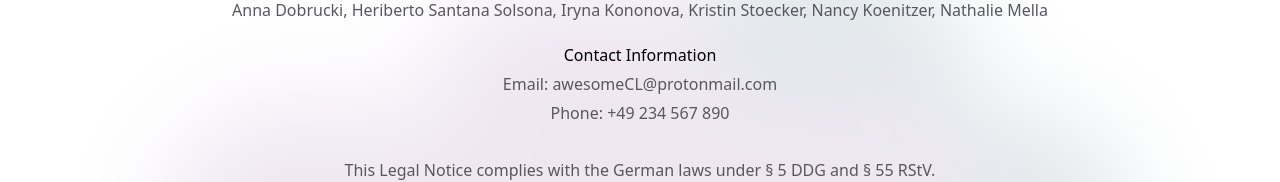
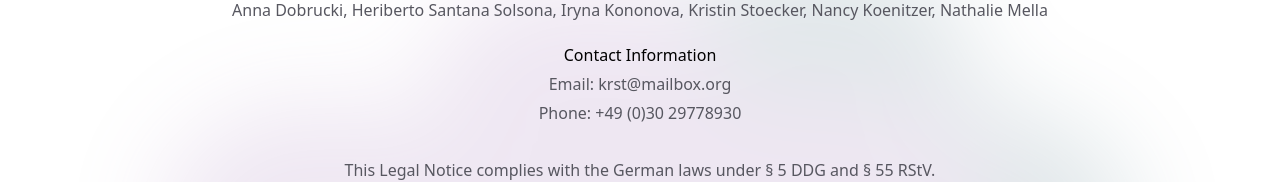
Before and after one commit to andobrucki/awesome-cl, a React (Vite) app: page /legalnotice in a window 1280 px wide. Shown: the part 455-637 px from the top of the page. Built offline with nearby package versions, Linux system fonts and the light colour scheme.

Commit message:
update contact details

```diff
--- a/src/components/ContactPageComponents/ContactDetails/ContactDetails.jsx
+++ b/src/components/ContactPageComponents/ContactDetails/ContactDetails.jsx
@@ -12,13 +12,13 @@ const ContactDetails = () => {
   return (
     <section className={styles.contactDetails}>
       <div className={styles.contactCards}>
-        <div className={styles.card}>
+        {/* <div className={styles.card}>
           <a href="tel:+49 (0)30 29778930" className={styles.link}>
             <FaPhone className={styles.icon} />
             <h3>Call Us</h3>
             <p>+49 (0)30 29778930</p>
           </a>
-        </div>
+        </div> */}
         <div className={styles.card}>
           <a href="mailto:krst@mailbox.org" className={styles.link}>
             <FaEnvelope className={styles.icon} />
--- a/src/pages/LegalNotice/LegalNotice.jsx
+++ b/src/pages/LegalNotice/LegalNotice.jsx
@@ -17,8 +17,8 @@ const LegalNotice = () => {
         </p>
 
         <h3>Contact Information</h3>
-        <p>Email: awesomeCL@protonmail.com </p>
-        <p>Phone: +49 234 567 890</p>
+        <p>Email: krst@mailbox.org </p>
+        <p>Phone: +49 (0)30 29778930</p>
         <br />
         <p>
           This Legal Notice complies with the German laws under § 5 DDG and § 55
```
